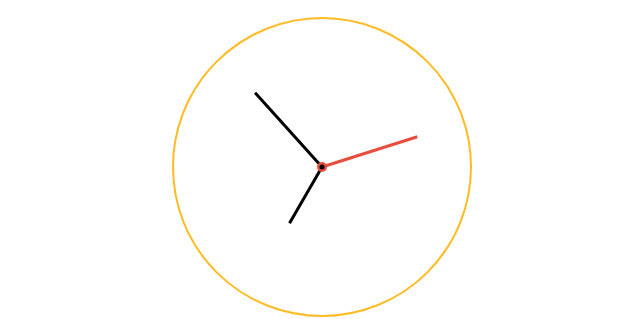
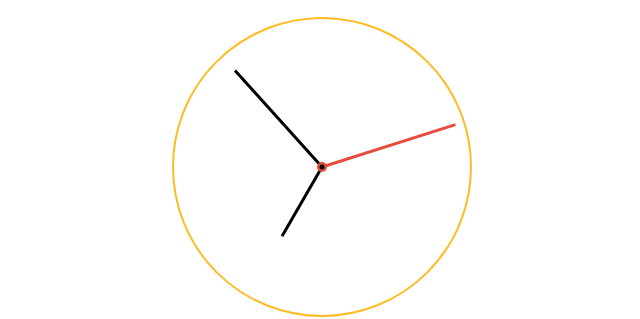
Before and after one commit to Peter-Easterbrook/Ex19-Theme-Clock, a plain HTML site: page index.html in a window 1280 px wide. Shown: the part 139-458 px from the top of the page, 318-958 px from the left. Drawn offline with Linux system fonts and the light colour scheme.

Commit message:
Code revision

```diff
--- a/style.css
+++ b/style.css
@@ -72,7 +72,7 @@ body {
   position: absolute;
   top: 50%;
   left: 50%;
-  height: 65px;
+  height: 80px;
   width: 3px;
   transform-origin: bottom center;
   transition: all 0.5s ease-in;
@@ -84,12 +84,12 @@ body {
 
 .needle.minute {
   transform: translate(-50%, -100%) rotate(0deg);
-  height: 100px;
+  height: 130px;
 }
 
 .needle.second {
   transform: translate(-50%, -100%) rotate(0deg);
-  height: 100px;
+  height: 140px;
   background-color: #e74c3c;
 }
 
```
